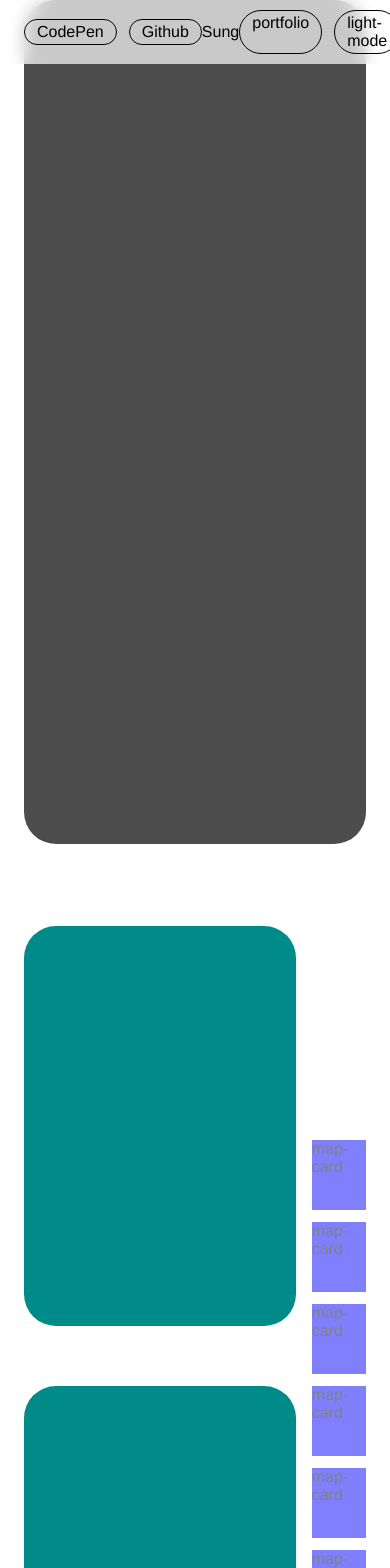
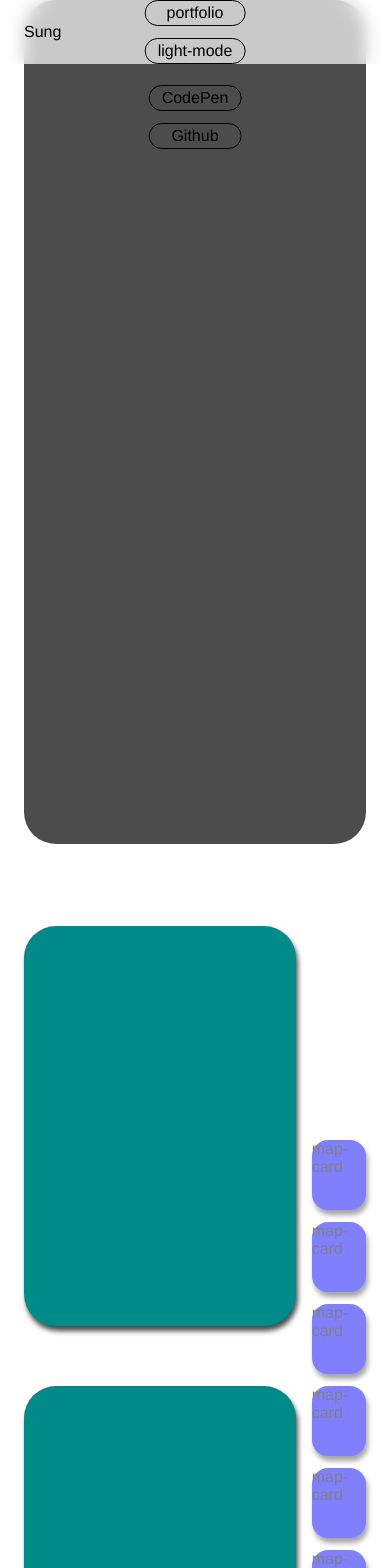
Before and after one commit to swc9803/gallery, a Vue app: page / in a window 390 px wide. Shown: the top 1568 px of the page. Built offline with nearby package versions, Linux system fonts and the light colour scheme.

Commit message:
navbar 반응형 추가

```diff
--- a/src/components/Card.vue
+++ b/src/components/Card.vue
@@ -1,10 +1,10 @@
 <template>
-  <div ref="contentsRef" class="card">
-    <div v-for="box in boxes" :key="box.id" class="boxWrapper">
+  <div ref="contentsRef" class="cardContainer">
+    <div v-for="card in cards" :key="card.id" class="cardWrapper">
       <img class="thumbnail" src="@/assets/test.jpg" alt="test" />
       <div class="detail">
-        <p class="title">title1</p>
-        <p>with gsap, three</p>
+        <p class="title">{{ card.title }}</p>
+        <p>with {{ card.skills }}</p>
         <div class="moveBtn">See This Project</div>
       </div>
     </div>
@@ -28,13 +28,13 @@ const skewContent = () => {
   skewAni = requestAnimationFrame(skewContent);
 };
 
-const boxes = [
-  { src: "" },
-  { src: "" },
-  { src: "" },
-  { src: "" },
-  { src: "" },
-  { src: "" },
+const cards = [
+  { src: "", title: "Wind Up Doll", skills: "gsap, draggable" },
+  { src: "", title: "SpotLight", skills: "three.js, gsap" },
+  { src: "", title: "Four Seasons", skills: "gsap, scrollTrigger" },
+  { src: "", title: "", skills: "" },
+  { src: "", title: "", skills: "" },
+  { src: "", title: "", skills: "" },
 ];
 
 onMounted(() => {
@@ -48,19 +48,20 @@ onBeforeUnmount(() => {
 </script>
 
 <style lang="scss" scoped>
-.card {
+.cardContainer {
   width: 100%;
   display: flex;
   flex-direction: column;
   transition: transform 1.2s;
   gap: 60px;
-  .boxWrapper {
+  .cardWrapper {
     position: relative;
     width: 100%;
     height: 400px;
     background: darkcyan; // 제거
     border-radius: 2em;
     transition: 0.5s;
+    box-shadow: 2px 5px 5px rgba(0, 0, 0, 0.7);
     overflow: hidden;
     &:hover > .thumbnail {
       filter: brightness(25%);
--- a/src/components/Map.vue
+++ b/src/components/Map.vue
@@ -66,8 +66,11 @@ onBeforeUnmount(() => {
     height: 70px;
     object-fit: cover;
     background: blue;
-    backface-visibility: hidden;
+    backface-visibility: hidden; // 뒷면 추가
+    border-radius: 1em;
+    box-shadow: 2px 5px 5px rgba(0, 0, 0, 0.7);
     transition: transform 1s;
+    cursor: pointer;
   }
 }
 </style>
--- a/src/layout/Header.vue
+++ b/src/layout/Header.vue
@@ -84,6 +84,11 @@ header {
     height: 100%;
     .logo {
       transition: 0.5s;
+      @media screen and (max-width: 768px) {
+        & {
+          order: -1;
+        }
+      }
       &.dark-mode {
         color: white;
       }
@@ -128,6 +133,17 @@ header {
       gap: 12px;
       @media screen and (max-width: 768px) {
         & {
+          display: inline-flex;
+          position: absolute;
+          left: 50%;
+          transform: translate(-50%, 0);
+          flex-direction: column;
+          gap: 12px;
+          text-align: center;
+          &:nth-child(1) {
+            // position: relative;
+            margin-top: 170px;
+          }
         }
       }
     }
```
